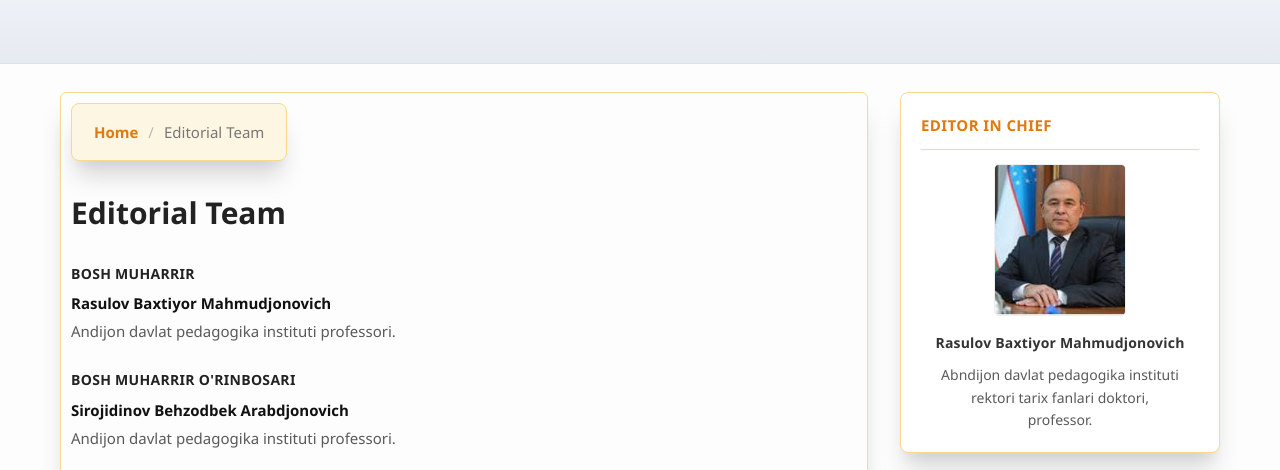
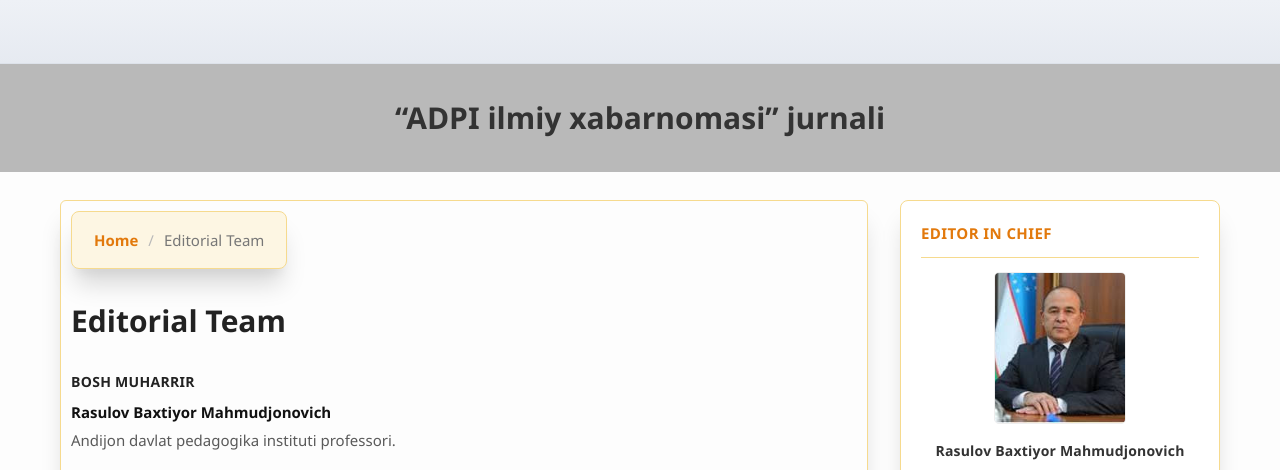
Before and after one commit to abdulloh20102020-gif/Miliy-jurnal, a plain HTML site: page index.html in a window 1280 px wide. Shown: the top 470 px of the page. Drawn offline with Linux system fonts and the light colour scheme.

Commit message:
Fix folder structure number-2

```diff
--- a/index.html
+++ b/index.html
@@ -265,6 +265,7 @@
 <body>
 
     <div class="topbar"></div>
+    <div style="background-color:#b9b9b9 ;padding: 10px; text-align: center;"><h1>“ADPI ilmiy xabarnomasi” jurnali</h1></div>
 
     <div class="wrap">
 
```
